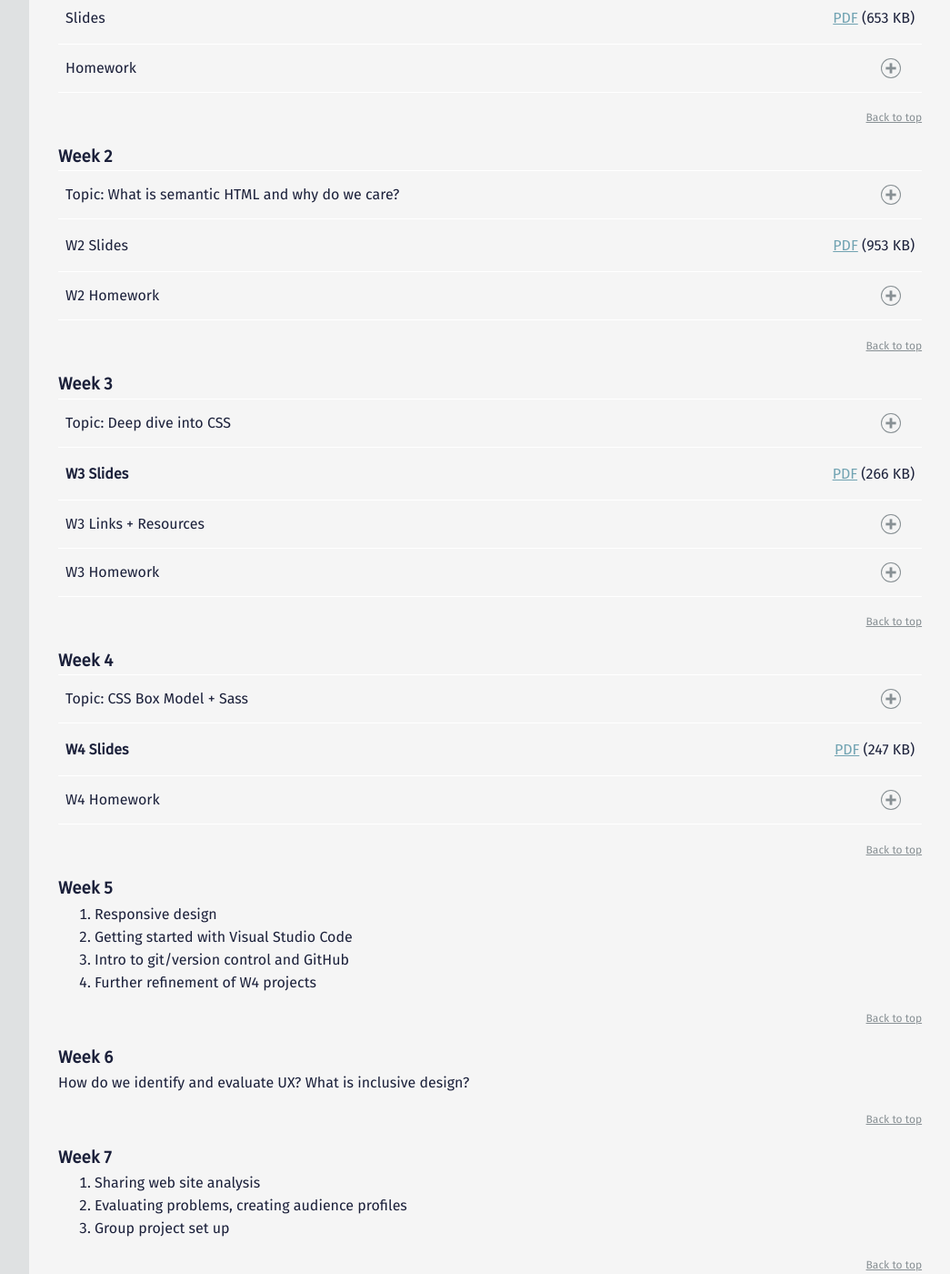
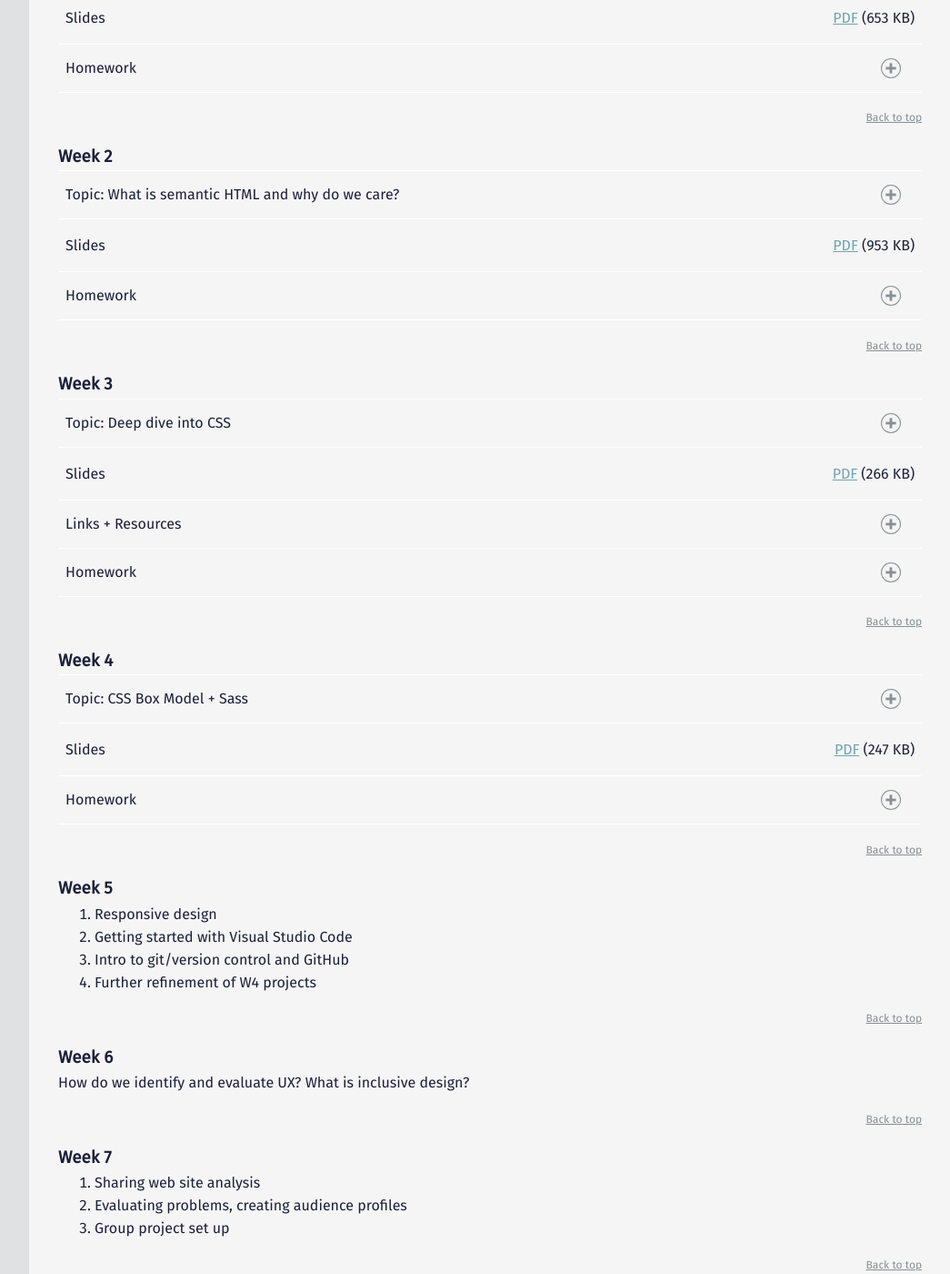
Before and after one commit to mica-web/mica-web.github.io, a Jekyll site: the page built from index.md, in a window 1280 px wide and 1400 px high, scrolled down 1079 px. Shown: the whole window at 91% size, without its empty margins (224-1269 px from the left). Built offline with Jekyll 4.4.1, drawn with Linux system fonts in a browser that asks for light colours.

Commit message:
Removed week name from subsections

```diff
--- a/_includes/gd-431/w02.md
+++ b/_includes/gd-431/w02.md
@@ -17,14 +17,14 @@ Topic: What is semantic HTML and why do we care?
 {::options parse_block_html="true" /}
 <div class="accordion-title has-no-content js-content-toggle-ignore">
 
-W2 Slides
+Slides
 
 [PDF](files/w02-html-best-practices.min.pdf){:target="_blank"} (953 KB)
 
 </div>
 
 <div class="accordion-title js-trigger-content-toggle">
-W2 Homework
+Homework
 </div>
 
 1. Add styles to your resume
@@ -36,7 +36,7 @@ W2 Homework
   - [CSS Grid like you are Jan Tschichold](https://www.youtube.com/watch?v=OxrsO4aIjyc)
   - You don't have to learn her techniques, per se, but this is meant to be a taster for what's coming in terms of CSS layout
 
-**W2 Extra Credit**
+**Extra Credit**
 
 Excited or interested in testing out some bits of CSS you saw in those videos? Try the following games:
 
--- a/_includes/gd-431/w03.md
+++ b/_includes/gd-431/w03.md
@@ -14,14 +14,14 @@ Topic: Deep dive into CSS
 {::options parse_block_html="true" /}
 <div class="accordion-title has-no-content js-content-toggle-ignore">
 
-#### W3 Slides
+Slides
 
 [PDF](files/w03-css-best-practices.min.pdf){:target="_blank"} (266 KB)
 
 </div>
 
 <div class="accordion-title js-trigger-content-toggle">
-W3 Links + Resources
+Links + Resources
 </div>
 
 - [Inline](https://developer.mozilla.org/en-US/docs/Web/HTML/Inline_elements) and [block-level](https://developer.mozilla.org/en-US/docs/Web/HTML/Block-level_elements) elements&mdash;described and listed
@@ -37,7 +37,7 @@ W3 Links + Resources
 - All my [CodePen examples](https://codepen.io/collection/AaWBNz/) to date
 
 <div class="accordion-title js-trigger-content-toggle">
-W3 Homework
+Homework
 </div>
 
 Continue to work on your resume. The priority this week should be:
--- a/_includes/gd-431/w04.md
+++ b/_includes/gd-431/w04.md
@@ -15,14 +15,14 @@ Topic: CSS Box Model + Sass
 {::options parse_block_html="true" /}
 <div class="accordion-title has-no-content js-content-toggle-ignore">
 
-#### W4 Slides
+Slides
 
 [PDF](files/w04-sass.min.pdf){:target="_blank"} (247 KB)
 
 </div>
 
 <div class="accordion-title js-trigger-content-toggle">
-W4 Homework
+Homework
 </div>
 
 1. Complete your resume by Sunday at midnight.
```
